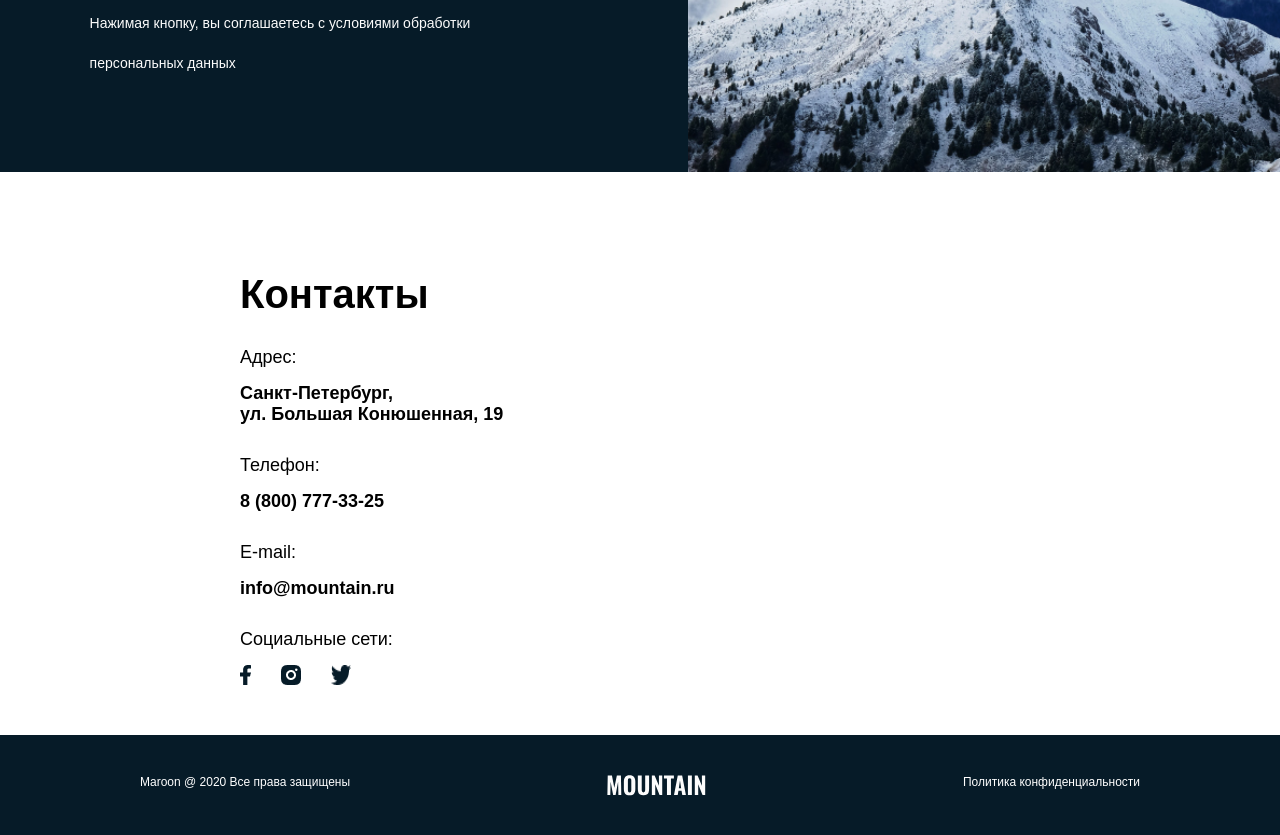
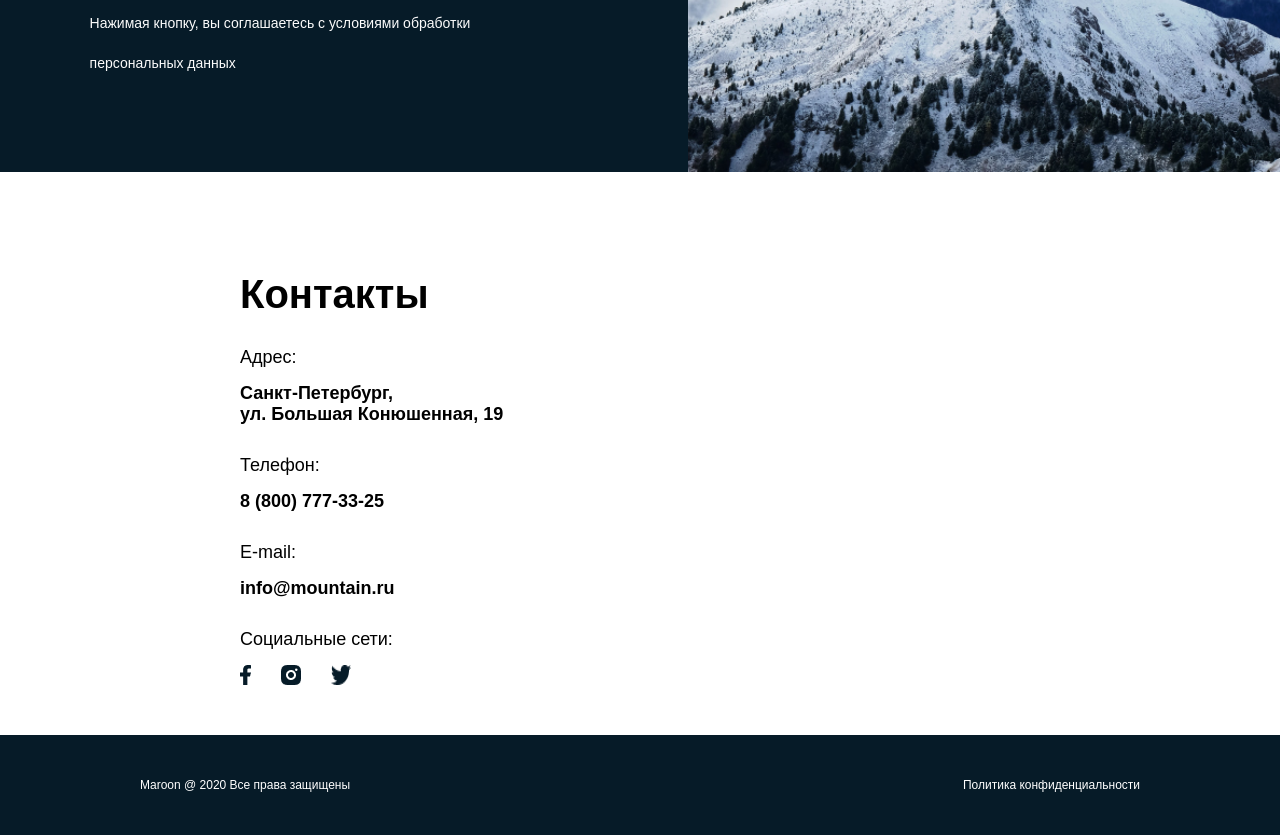
Before and after one commit to hamrakulovmuhammad/mountain_everets, a website built with Vite: page index.html in a window 1280 px wide. Shown: the part 4055-4890 px from the top of the page. Built offline with nearby package versions, Linux system fonts and the light colour scheme.

Commit message:
delet non-boring images

```diff
--- a/index.html
+++ b/index.html
@@ -358,7 +358,6 @@
         <div class="container">
           <div class="footer_flex">
             <p>Maroon @ 2020 Все права защищены</p>
-            <img src="/public/logo.svg" alt="" />
             <p>Политика конфиденциальности</p>
           </div>
         </div>
```
